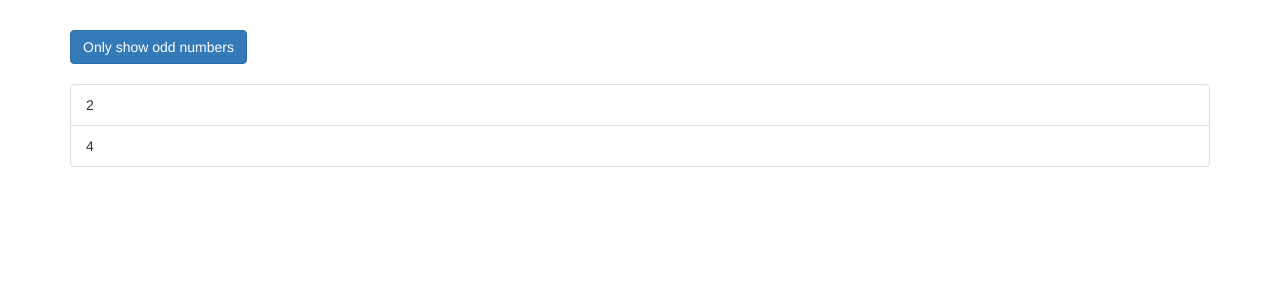
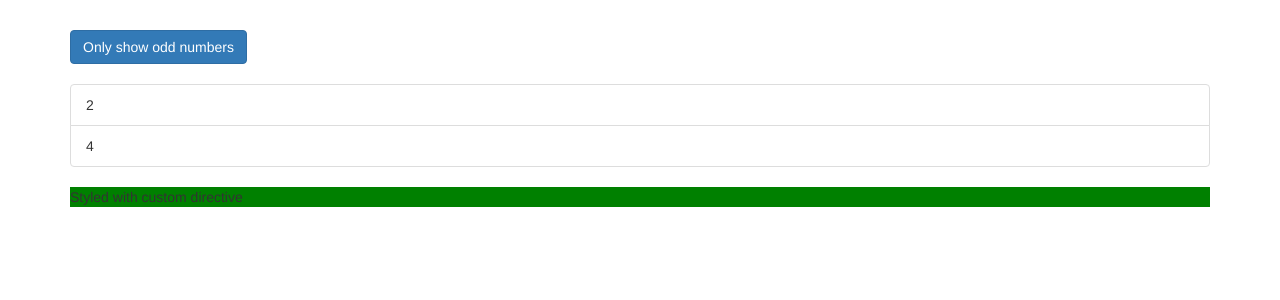
Before and after one commit to jfspps/AngularDirectives, an Angular app: page / in a window 1280 px wide. Shown: the top 300 px of the page. Built offline with nearby package versions, Linux system fonts and the light colour scheme.

Commit message:
added custom directive

```diff
--- a/src/app/app.component.html
+++ b/src/app/app.component.html
@@ -6,8 +6,7 @@
       <ul class="list-group">
         <div *ngIf="onlyOdd">
           <li class="list-group-item" [ngClass]="{'odd': odd % 2 !== 0}"
-            [ngStyle]="{'backgroundColor': odd % 2 !== 0 ? 'yellow' : 'transparent'}" *ngFor="let odd of oddNumbers"> {{
-            odd }}
+            [ngStyle]="{'backgroundColor': odd % 2 !== 0 ? 'yellow' : 'transparent'}" *ngFor="let odd of oddNumbers"> {{ odd }}
           </li>
         </div>
 
@@ -20,6 +19,7 @@
       <ng-template [ngIf]="onlyOdd">
         <p>Only odd</p>
       </ng-template>
+      <p appBasicHighlight>Styled with custom directive</p>
     </div>
   </div>
 </div>
--- a/src/app/app.module.ts
+++ b/src/app/app.module.ts
@@ -2,10 +2,12 @@ import { BrowserModule } from '@angular/platform-browser';
 import { NgModule } from '@angular/core';
 
 import { AppComponent } from './app.component';
+import { BasicHighlightDirective } from './basic-highlight/basic-highlight.directive';
 
 @NgModule({
   declarations: [
-    AppComponent
+    AppComponent,
+    BasicHighlightDirective
   ],
   imports: [
     BrowserModule
--- /dev/null
+++ b/src/app/basic-highlight/basic-highlight.directive.ts
@@ -0,0 +1,15 @@
+import { Directive, ElementRef, OnInit } from "@angular/core";
+
+@Directive({
+    // brackets signifies that the declaration of appBasicHighlight is recognised as an attribute not an element (see HTML template)
+    selector: '[appBasicHighlight]'
+})
+export class BasicHighlightDirective implements OnInit {
+    // inject some dependencies
+    constructor(private elementRef : ElementRef) {
+    }
+
+    ngOnInit(){
+        this.elementRef.nativeElement.style.backgroundColor = 'green';
+    }
+}
```
